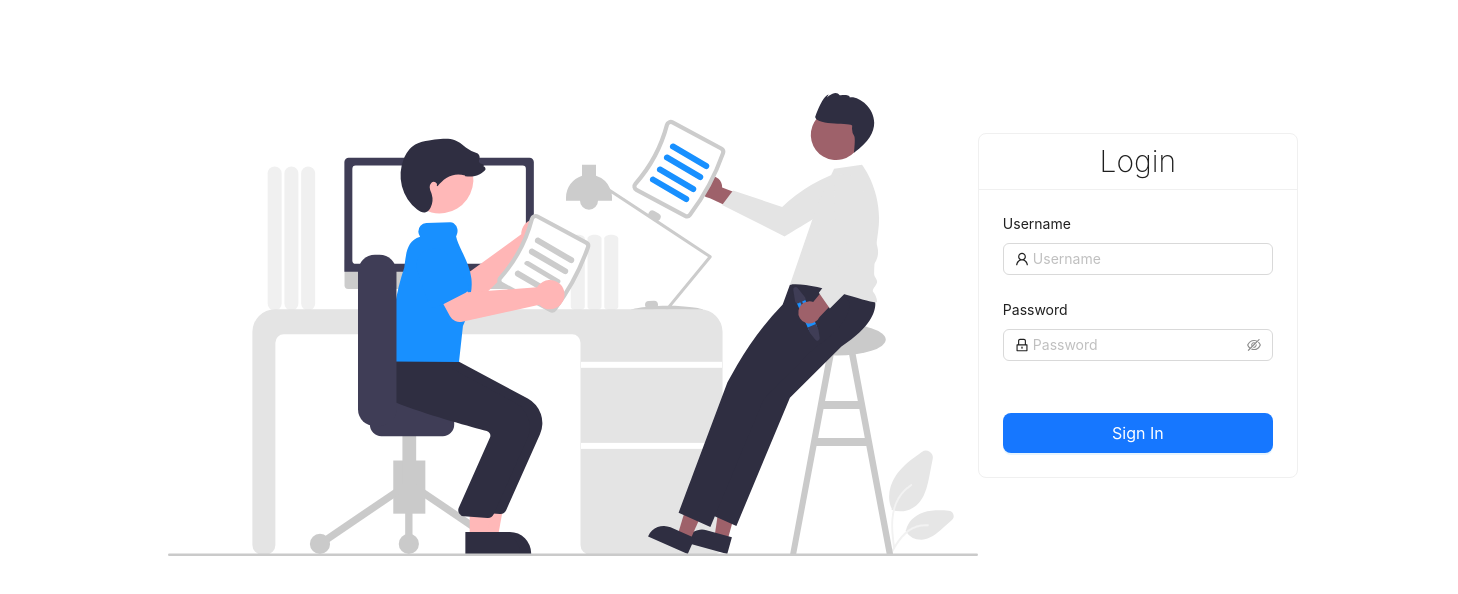
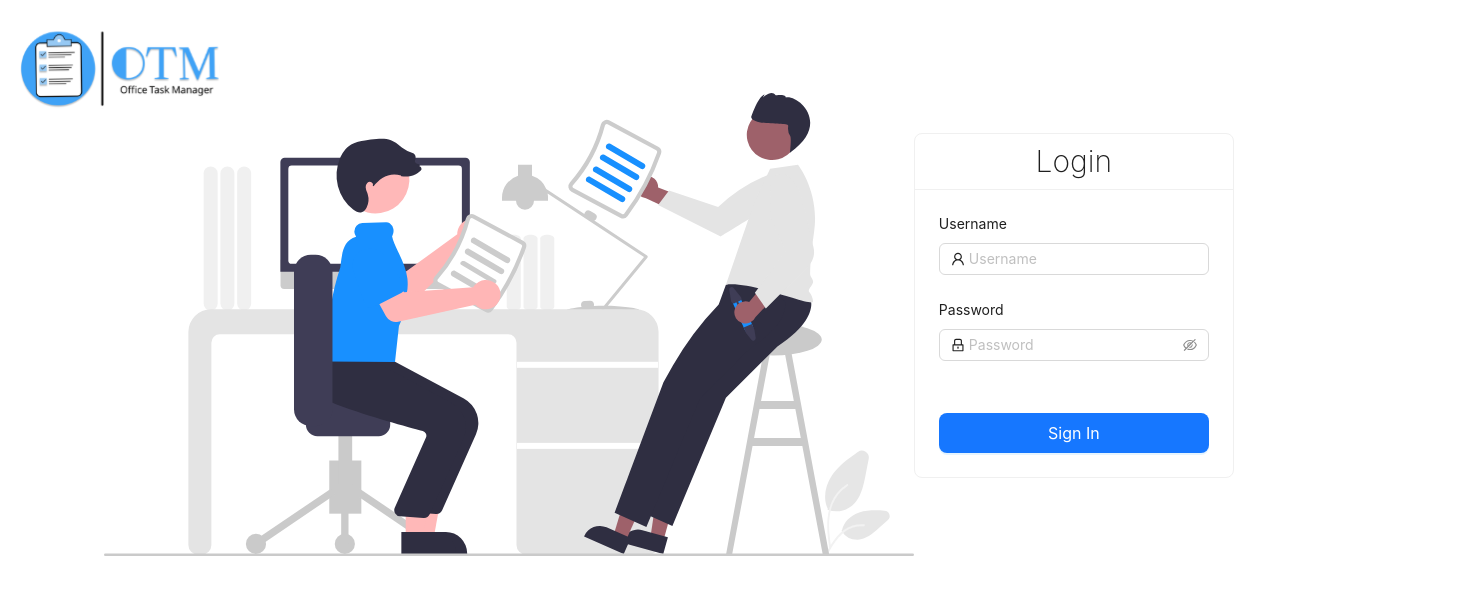
Before and after one commit to AdamHamzahN/OfficeTaskManager_FrontEnd, a Next.js app: page /login in a window 1280 px wide. Shown: the top 594 px of the page, 1458 px wide, since content can reach past the window. Built offline with nearby package versions, Linux system fonts and the light colour scheme.

Commit message:
teamlead

```diff
--- a/app/(authenticated)/team-lead/layout.tsx
+++ b/app/(authenticated)/team-lead/layout.tsx
@@ -99,6 +99,4 @@ const AuthenticatedLayout: React.FC<AuthenticatedLayoutProps> = ({ children }) =
   );
 };
 
-// export default App;
-
 export default AuthenticatedLayout;
--- a/app/(guest)/login/page.tsx
+++ b/app/(guest)/login/page.tsx
@@ -2,9 +2,10 @@
 
 import React, { useState } from "react";
 // import {observer} from 'mobx-react-lite';
-import { Button, Card, Checkbox, Col, Form, Input, Row, Typography } from 'antd';
+import { Button, Card, Col, Form, Input, Layout, Row, Typography } from 'antd';
 import { LockOutlined, UserOutlined } from '@ant-design/icons';
 // import ParticlesLayout from "../components/Layout/ParticlesLayout";
+
 
 const Login = () => {
     // const store = useStore();
@@ -27,8 +28,13 @@ const Login = () => {
     };
 
     return (
-        <div style={{ width: '100vw', display: 'flex', justifyContent: 'center', padding: '85px' ,textAlign:'center' }}>
-            <img src="/background.svg" alt="bck" />
+
+        <div style={{ width: '90vw', display: 'flex', justifyContent: 'center', padding: '85px' ,textAlign:'center' }}>
+            {/* <header> */}
+                <img src="/logo.svg" alt="" style={{ width: 200, height: 100, margin: 20, position: 'absolute', top: 0, left: 0}} />
+            {/* </header> */}
+            <img src="/background.svg" alt="background" />
+
             <Row justify={'center'}>
                 <Col>
                     <div style={{
@@ -92,20 +98,14 @@ const Login = () => {
                                         placeholder="Password"
                                     />
                                 </Form.Item>
+
                                 <Form.Item
                                     style={{
                                         marginTop: 0,
                                         marginBottom: 20,
                                         padding: 0
                                     }}
-                                // label="Password"
-                                // name="forgot-password"
-                                // size={'small'}
-                                // rules={[{required: false, message: 'Please input your Password!'}]}
                                 >
-                                    {/* <a className="login-form-forgot" href="">
-                                    Forgot password
-                                </a> */}
                                 </Form.Item>
 
                                 {/* <Form.Item
```
Also changed, not shown: app/(authenticated)/super-admin/layout.tsx (+5 -118 lines). Lines whose indentation alone changed are shown as unchanged.
